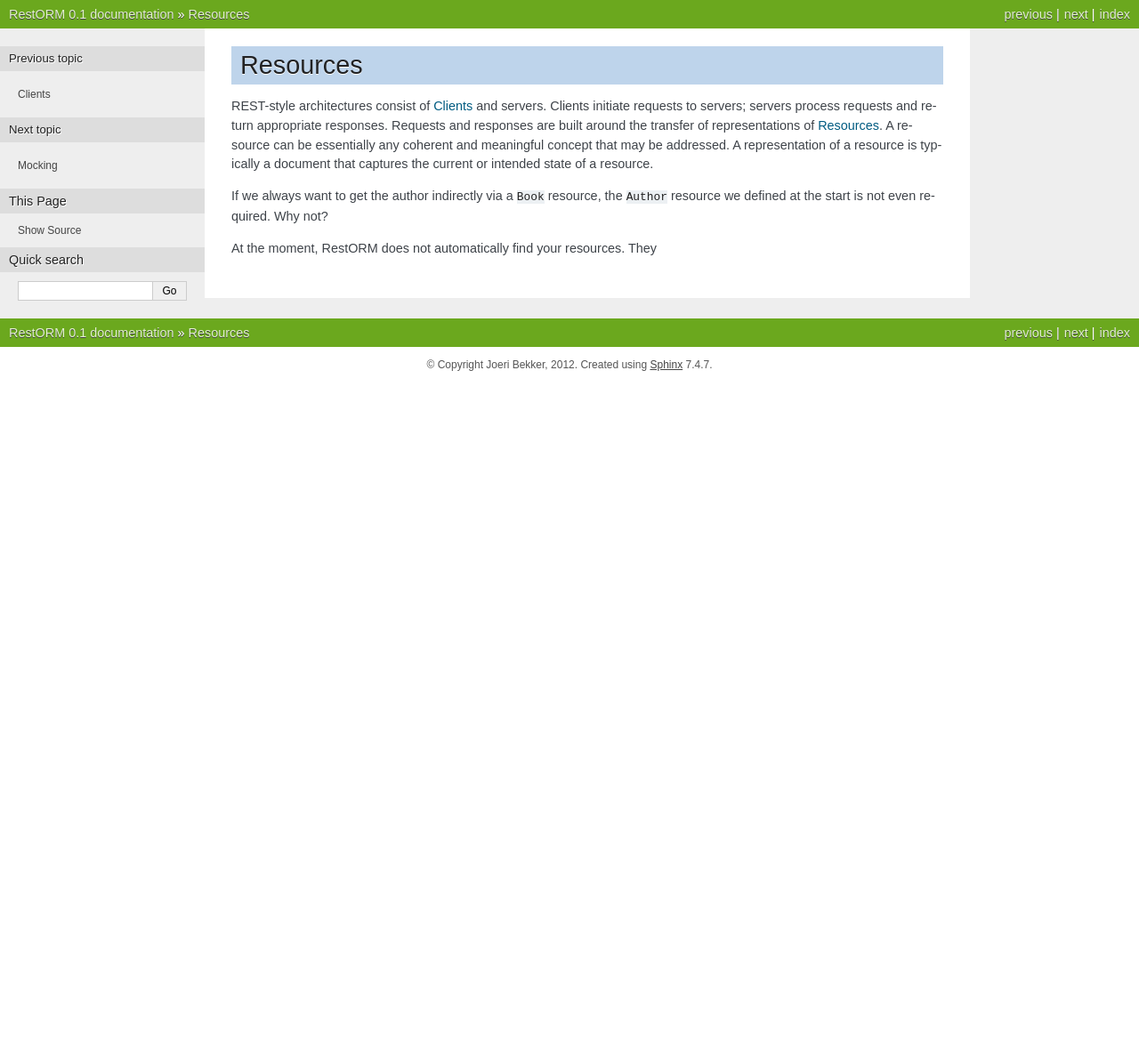
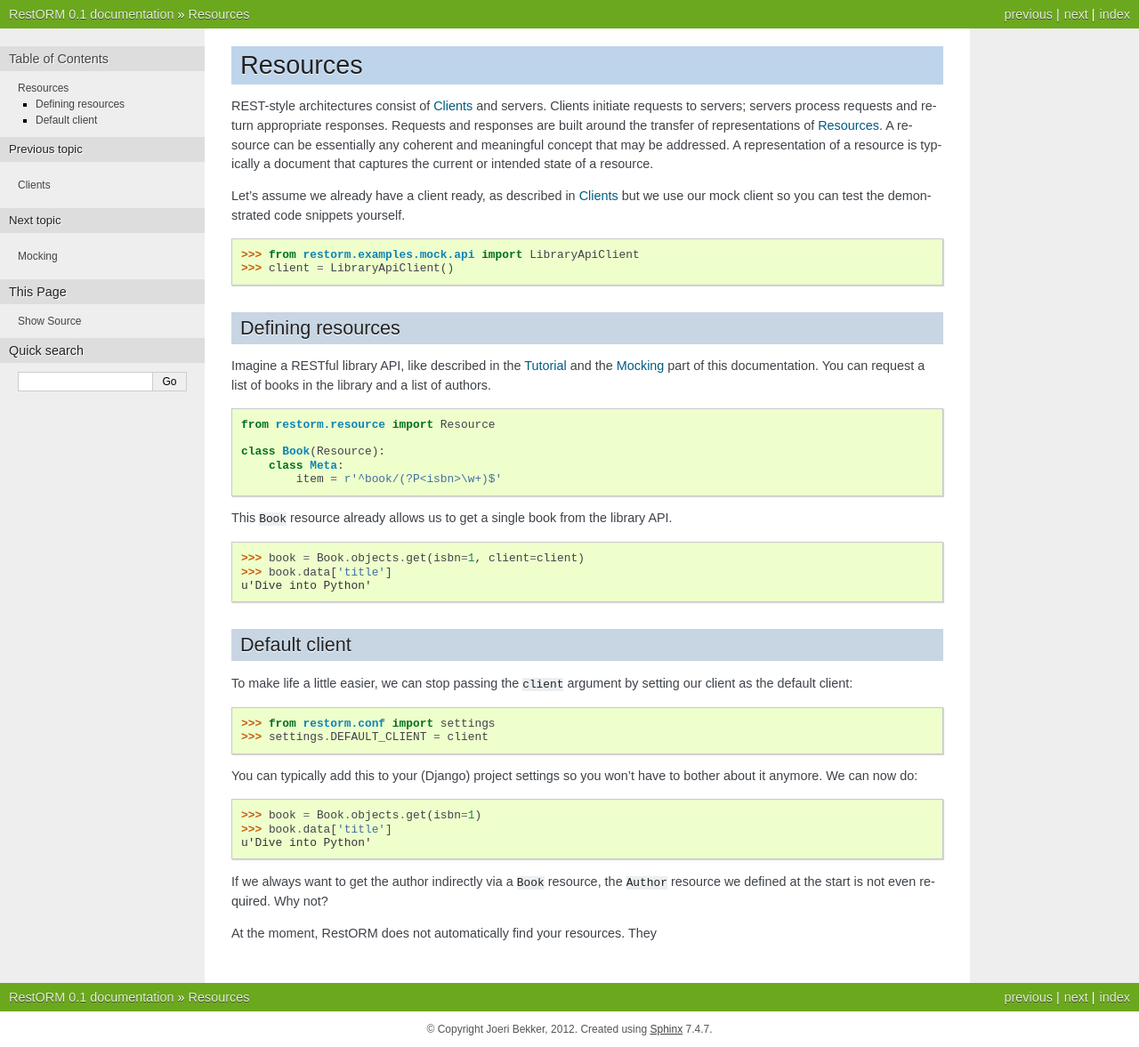
Before and after one commit to joeribekker/restorm, a Sphinx documentation site: the page built from docs/resources.rst, in a window 1280 px wide. Shown: the whole page at 89% size. Built offline with Sphinx 7.4.7, drawn with Linux system fonts in a browser that asks for light colours; before the commit the page ends 900 px from its top, so only the background shows below that.

Commit message:
Updated documentation.

```diff
--- a/README.rst
+++ b/README.rst
@@ -34,7 +34,8 @@ Features
 Quick start
 ===========
 
-*This is a compressed version of the tutorial.*
+*This is a compressed version of the tutorial. The full documentation can be
+found `here <https://restorm.readthedocs.org>`_*
 
 Create a client
 ---------------
--- a/docs/resources.rst
+++ b/docs/resources.rst
@@ -8,6 +8,61 @@ representations of :doc:`resources`. A resource can be essentially any coherent
 and meaningful concept that may be addressed. A representation of a resource is
 typically a document that captures the current or intended state of a resource.
 
+Let's assume we already have a client ready, as described in :doc:`clients` but
+we use our mock client so you can test the demonstrated code snippets yourself.
+
+    >>> from restorm.examples.mock.api import LibraryApiClient
+    >>> client = LibraryApiClient()
+
+Defining resources
+------------------
+
+Imagine a RESTful library API, like described in the :doc:`tutorial` and the
+:doc:`mocking` part of this documentation. You can request a list of books in
+the library and a list of authors.
+
+.. sourcecode:: python
+
+    from restorm.resource import Resource
+
+    class Book(Resource):
+        class Meta:
+            item = r'^book/(?P<isbn>\w+)$'
+
+This ``Book`` resource already allows us to get a single book from the library
+API.
+
+.. sourcecode:: python
+
+    >>> book = Book.objects.get(isbn=1, client=client)
+    >>> book.data['title']
+    u'Dive into Python'
+
+Default client
+--------------
+
+To make life a little easier, we can stop passing the ``client`` argument by
+setting our client as the default client:
+
+.. sourcecode:: python
+
+    >>> from restorm.conf import settings
+    >>> settings.DEFAULT_CLIENT = client
+
+You can typically add this to your (Django) project settings so you won't have
+to bother about it anymore. We can now do:
+
+.. sourcecode:: python
+
+    >>> book = Book.objects.get(isbn=1)
+    >>> book.data['title']
+    u'Dive into Python'
+
+
+
+
+
+
 
 
 
```
Also changed, not shown: docs/clients.rst (+18 -6 lines), docs/index.rst (+29 -3 lines), docs/mocking.rst (+14 -13 lines), docs/tutorial.rst (+6 -5 lines).
